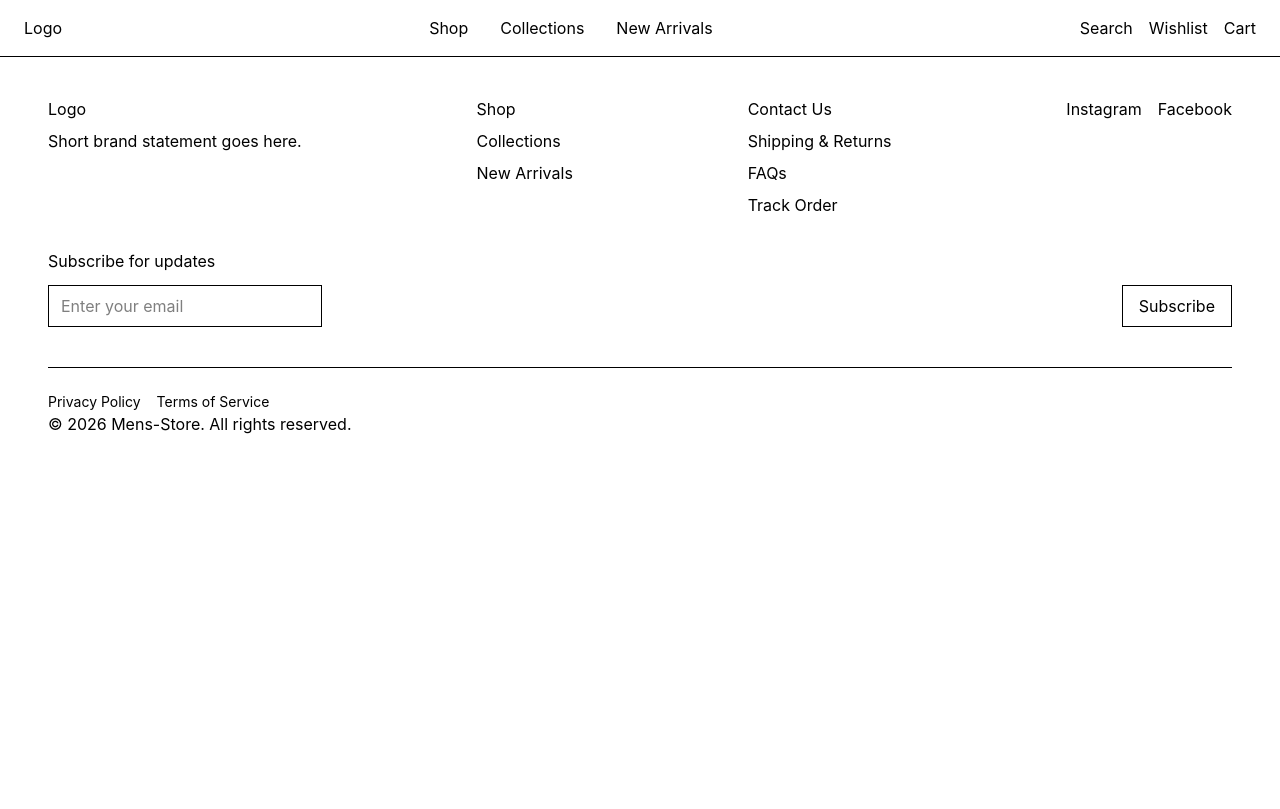
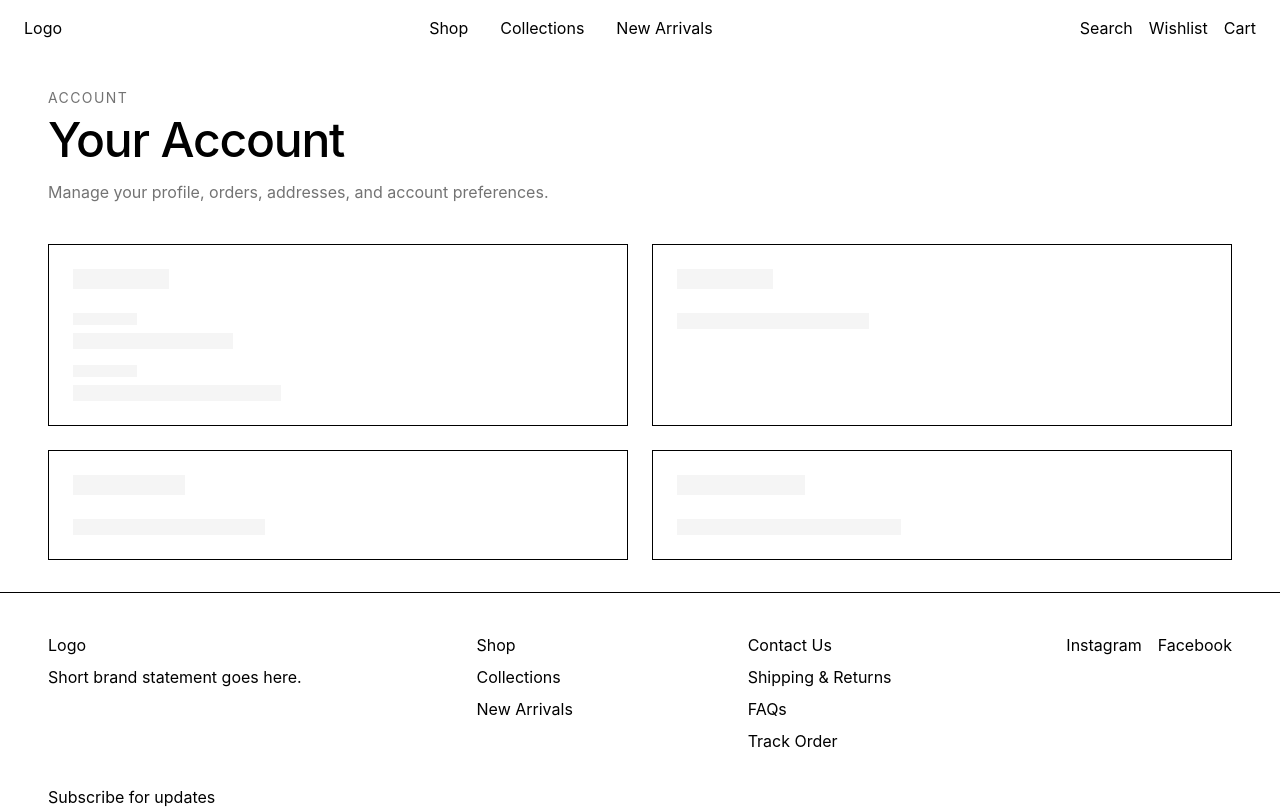
Before and after one commit to THEmen9/mens-store, a React app in the folder frontend/: page /account in a window 1280 px wide. Shown: the top 809 px of the page. Built offline with nearby package versions, Linux system fonts and the light colour scheme; the HTML template or start-up script is replaced by a standard one.

Commit message:
feat: build account page skeleton

```diff
--- a/frontend/src/pages/Account.jsx
+++ b/frontend/src/pages/Account.jsx
@@ -1,7 +1,65 @@
+function Account() {
+  return (
+    <main className="px-4 py-8 md:px-8 lg:px-12">
+      {/* Page Header */}
+      <section className="mx-auto max-w-7xl">
+        <p className="text-sm uppercase tracking-widest text-neutral-500">
+          Account
+        </p>
 
-const Account =() => {
-    <div>
-        Account
-    </div>
-};
-export default Account;
+        <h1 className="mt-2 text-3xl font-medium tracking-tight md:text-5xl">
+          Your Account
+        </h1>
+
+        <p className="mt-4 max-w-xl text-sm leading-6 text-neutral-500 md:text-base">
+          Manage your profile, orders, addresses, and account preferences.
+        </p>
+      </section>
+
+      {/* Account Content */}
+      <section className="mx-auto mt-10 max-w-7xl">
+        <div className="grid gap-6 md:grid-cols-2">
+          {/* Profile */}
+          <section className="border p-6">
+            <div className="h-5 w-24 bg-neutral-100" />
+
+            <div className="mt-6 space-y-4">
+              <div>
+                <div className="h-3 w-16 bg-neutral-100" />
+                <div className="mt-2 h-4 w-40 bg-neutral-100" />
+              </div>
+
+              <div>
+                <div className="h-3 w-16 bg-neutral-100" />
+                <div className="mt-2 h-4 w-52 bg-neutral-100" />
+              </div>
+            </div>
+          </section>
+
+          {/* Orders */}
+          <section className="border p-6">
+            <div className="h-5 w-24 bg-neutral-100" />
+
+            <div className="mt-6 h-4 w-48 bg-neutral-100" />
+          </section>
+
+          {/* Addresses */}
+          <section className="border p-6">
+            <div className="h-5 w-28 bg-neutral-100" />
+
+            <div className="mt-6 h-4 w-48 bg-neutral-100" />
+          </section>
+
+          {/* Settings */}
+          <section className="border p-6">
+            <div className="h-5 w-32 bg-neutral-100" />
+
+            <div className="mt-6 h-4 w-56 bg-neutral-100" />
+          </section>
+        </div>
+      </section>
+    </main>
+  )
+}
+
+export default Account
```
